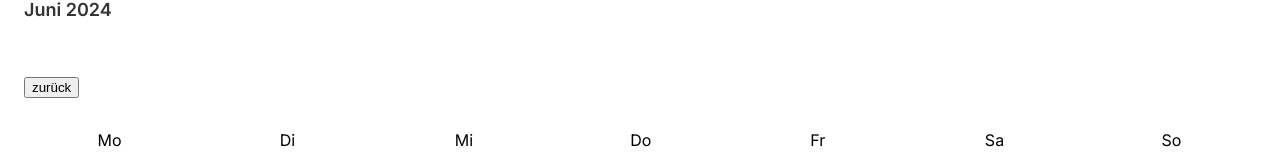
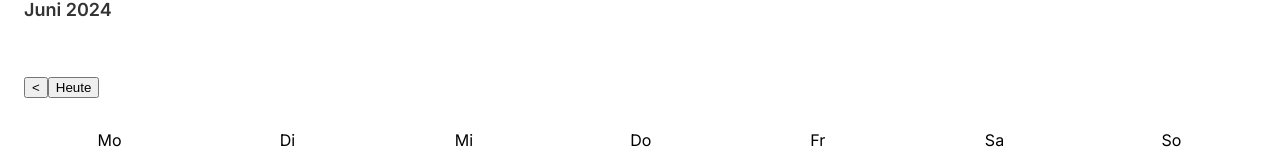
Before and after one commit to ingbeck/TrackMyMeal, a React (Vite) app in the folder frontend/: page /calendar in a window 1280 px wide. Shown: the part 116-272 px from the top of the page. Built offline with nearby package versions, Linux system fonts and the light colour scheme; no server answers; the HTML template or start-up script is replaced by a standard one.

Commit message:
add today button

```diff
--- a/frontend/src/pages/CalendarScreen.tsx
+++ b/frontend/src/pages/CalendarScreen.tsx
@@ -61,9 +61,10 @@ export default function CalendarScreen(props: Readonly<CalendarScreenProps>) {
             <h1>Kalender</h1>
             <h2>{formattedDateCaption()}</h2>
             <div>
-                <button onClick={buttonBackClick}>zurück</button>
+                <button onClick={buttonBackClick}>{"<"}</button>
+                <button onClick={() => setDate(new Date())}>Heute</button>
                 {
-                    isCurrentMonth(date) && <button onClick={buttonNextClick}>vor</button>
+                    isCurrentMonth(date) && <button onClick={buttonNextClick}>{">"}</button>
                 }
             </div>
             <CalendarView date={date}/>
```
